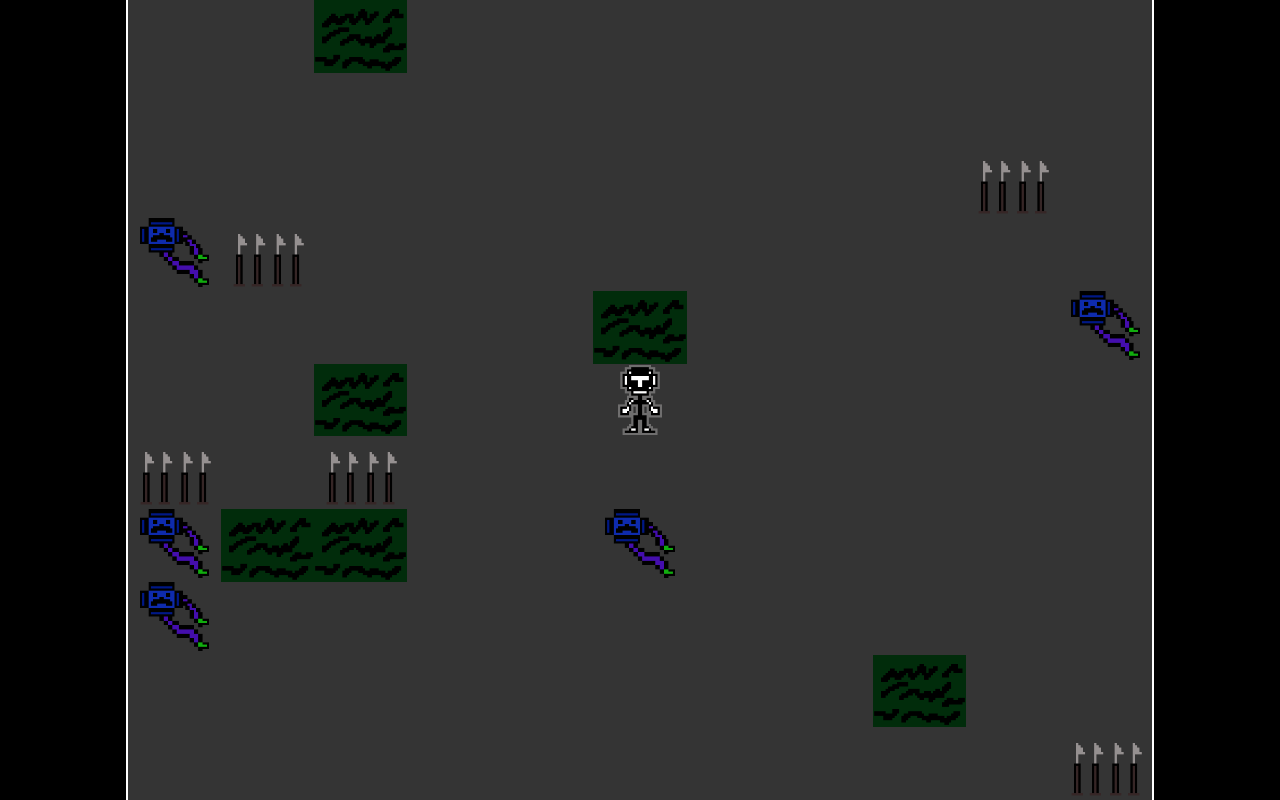
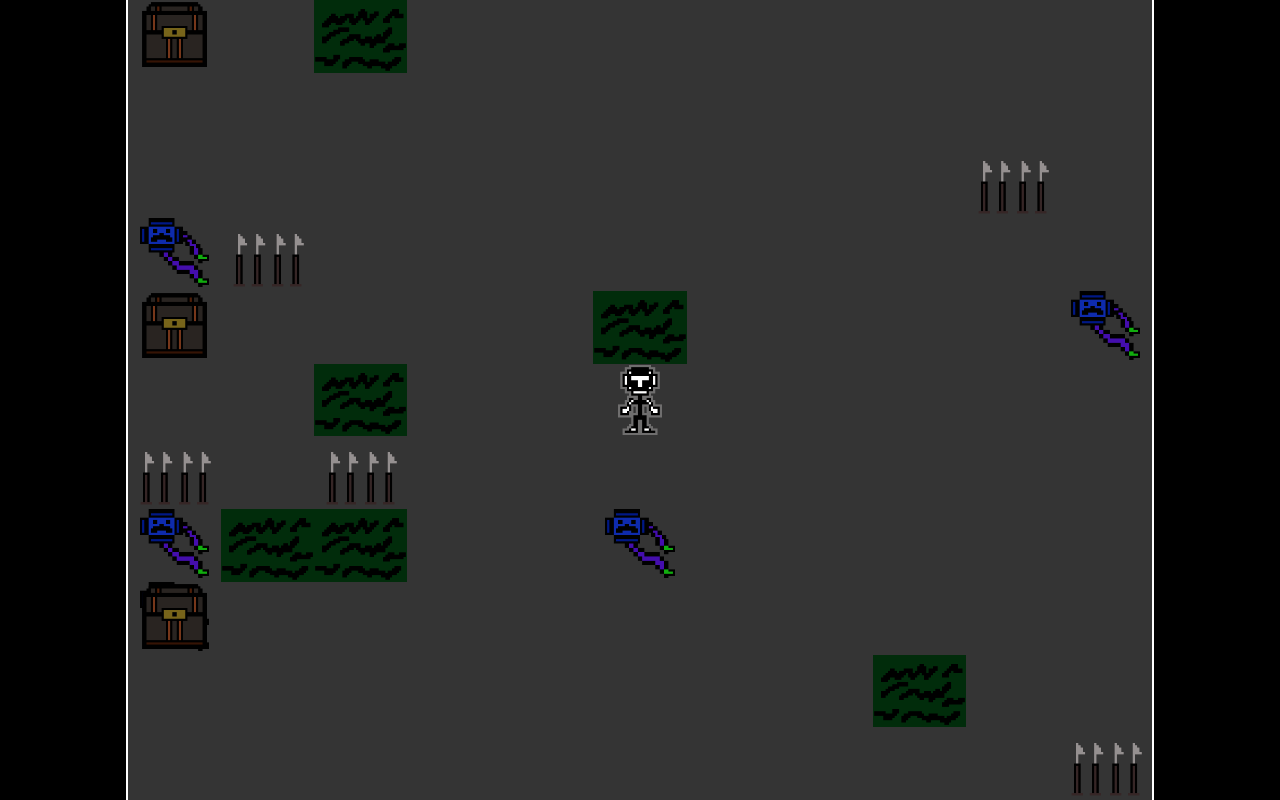
Before and after one commit to Stringer-J/8Bit, a React (Vite) app in the folder client/: page /Room1 in a window 1280 px wide. Built offline with nearby package versions, Linux system fonts and the light colour scheme; a web font is replaced by a local one.

Commit message:
treasure chests now appear, but not where dungeon man is, nor where squid guys are

```diff
--- a/client/src/components/Room1/Room1.css
+++ b/client/src/components/Room1/Room1.css
@@ -47,3 +47,10 @@
     height: 95%;
     object-fit: contain;
 }
+
+.treasure-chest-image {
+    position: absolute;
+    width: 100%;
+    height: 95%;
+    object-fit: contain;
+}
--- a/client/src/components/Room1/Room1.jsx
+++ b/client/src/components/Room1/Room1.jsx
@@ -15,6 +15,7 @@ function Room1() {
     const [squareTiles, setSquareTiles] = useState([]);
 
     const [squidGuyIndexes, setSquidGuyIndexes] = useState([]);
+    const [treasureChestIndexes, setTreasureChestIndexes] = useState([]);
 
     //state for determining what square Dungeon Man is located in
     const [dungeonManIndex, setDungeonManIndex] = useState(60);
@@ -65,6 +66,31 @@ function Room1() {
         setSquidGuyIndexes(squidGuyPositions);
     };
 
+    const assignTreasureChests = () => {
+        let normalFloorIndexes = [];
+        squareTiles.forEach((tile, index) => {
+            if (tile === '/map-tiles/NormalFloor.png' &&
+                index !== dungeonManIndex &&
+                !squidGuyIndexes.includes(index)) {
+                normalFloorIndexes.push(index);
+            }
+        });
+
+        const treasureChestCount = 3;
+        let treasureChestPositions = [];
+
+        while (treasureChestPositions.length < treasureChestCount) {
+            const randomIndex = Math.floor(Math.random() * normalFloorIndexes.length);
+            const selectedIndex = normalFloorIndexes[randomIndex];
+
+            if (!treasureChestPositions.includes(selectedIndex)) {
+                treasureChestPositions.push(selectedIndex);
+            }
+        }
+
+        setTreasureChestIndexes(treasureChestPositions);
+    }
+
     useEffect(() => {
         assignMapTiles();
     }, []);
@@ -72,6 +98,12 @@ function Room1() {
     useEffect(() => {
         if (squareTiles.length > 0) {
             assignSquidGuys();
+        }
+    }, [squareTiles]);
+
+    useEffect(() => {
+        if (squareTiles.length > 0) {
+            assignTreasureChests();
         }
     }, [squareTiles]);
 
@@ -130,6 +162,14 @@ function Room1() {
                                 className='squid-guy-image'
                             />
                         )}
+
+                        {treasureChestIndexes.includes(index) && (
+                            <img
+                                src='/TreasureChestClosed.png'
+                                alt='TreasureChestClosed'
+                                className='treasure-chest-image'
+                            />
+                        )}
                     </div>
                 ))}
             </div>
```
